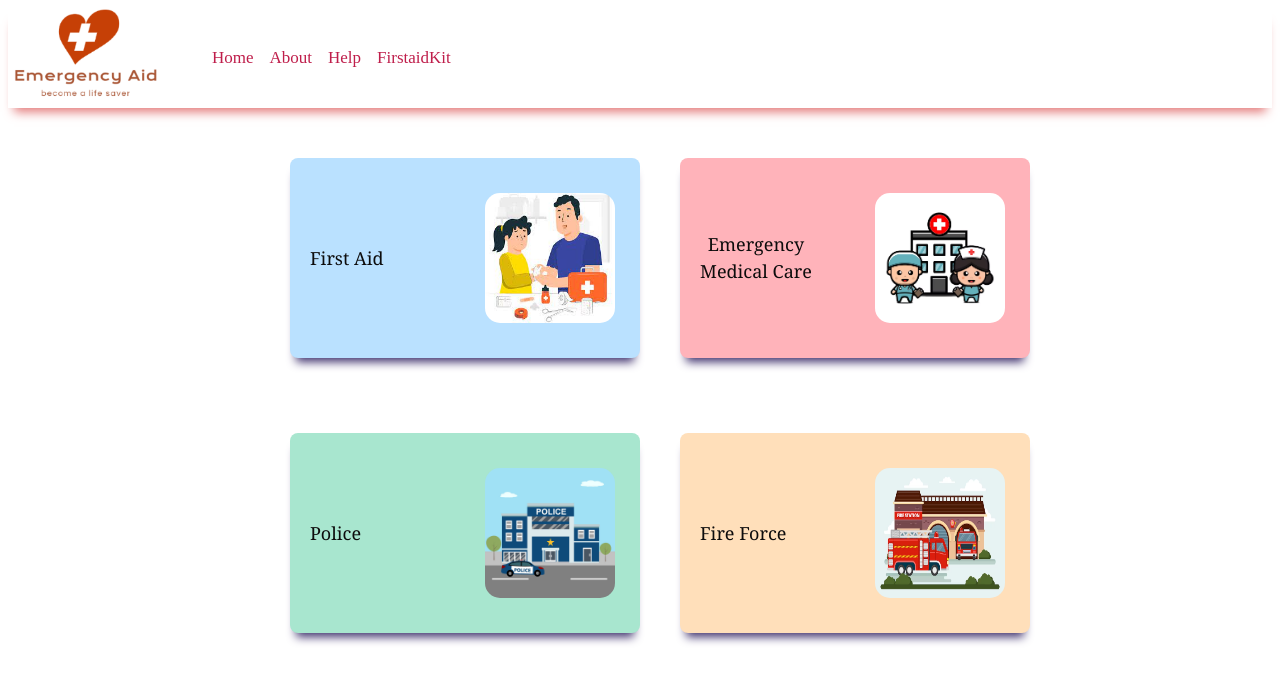
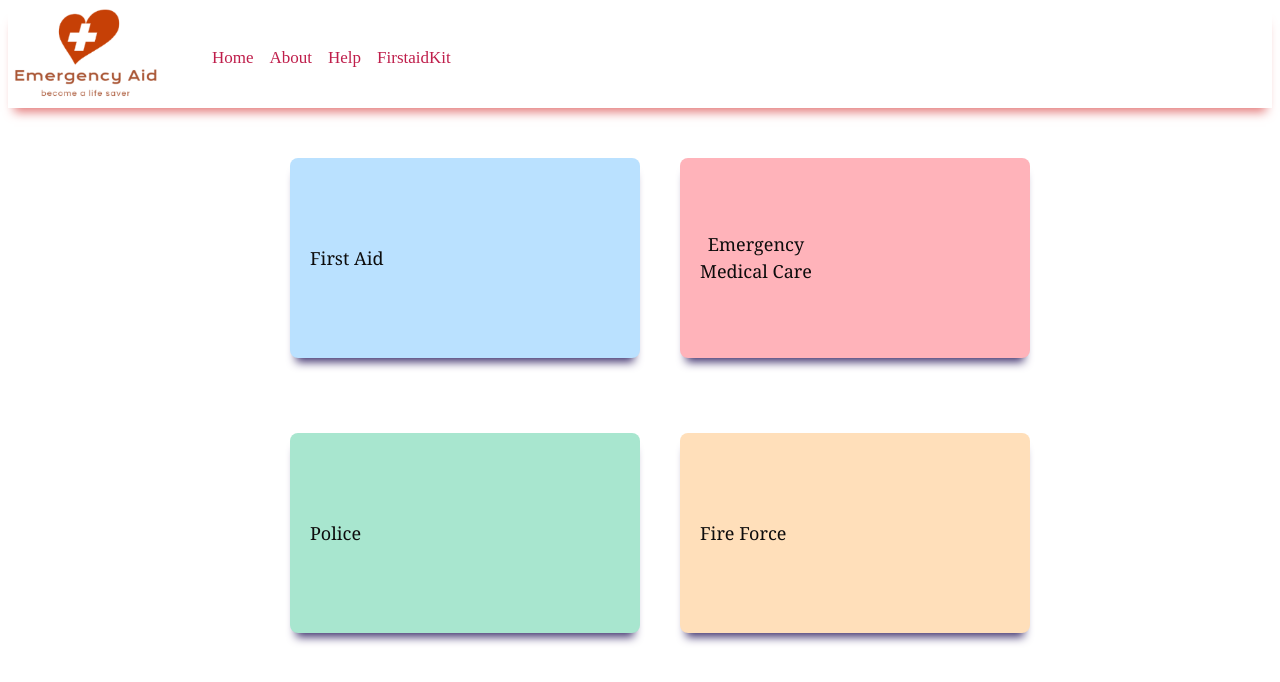
Before and after one commit to AneenaAntonyV/mini_project_s6, a React (Create React App) app: page / in a window 1280 px wide. Shown: the top 682 px of the page. Built offline with nearby package versions, Linux system fonts and the light colour scheme.

Commit message:
Add new data to the branch

```diff
--- a/src/pages/Home.js
+++ b/src/pages/Home.js
@@ -1,10 +1,10 @@
 import React from 'react';
 import "../styles/home.css";
 import {Link} from "react-router-dom";
-import Img1 from "../assets/firstaid.jpg";
-import Img2 from "../assets/medicalcare.avif";
-import Img3 from "../assets/police.jpg";
-import Img4 from "../assets/firestation.avif";
+// import Img1 from "../assets/firstaid.jpg";
+// import Img2 from "../assets/medicalcare.avif";
+// import Img3 from "../assets/police.jpg";
+// import Img4 from "../assets/firestation.avif";
 const Home = () => {
     return (
       <div>
@@ -12,13 +12,13 @@ const Home = () => {
               <h1 id='hheading'></h1>
             <Link to ="/firstaid">
               <button id='btn1' className='hbutton'>
-              <img  id='img1' src={Img1} alt='img not found'/>
+              {/* <img  id='img1' src={Img1} alt='img not found'/> */}
                 First Aid
             </button>
             </Link>
             <Link to ="/emergency">
               <button id='btn2' className='hbutton'>
-              <img  id='img2' src={Img2} alt='img not found'/>
+              {/* <img  id='img2' src={Img2} alt='img not found'/> */}
                 Emergency<br /> Medical Care</button>
             </Link>
         </div>
@@ -26,12 +26,12 @@ const Home = () => {
       <div className='bottom'>
         <Link to ="/police">
           <button id='btn3' className='hbutton'>
-          <img  id='img3' src={Img3} alt='img not found'/>
+          {/* <img  id='img3' src={Img3} alt='img not found'/> */}
               Police</button>
         </Link>
         <Link to ="/fireforce">
           <button id='btn4' className='hbutton'>
-          <img  id='img4' src={Img4} alt='img not found'/>
+          {/* <img  id='img4' src={Img4} alt='img not found'/> */}
             Fire Force</button>
         </Link>
       </div>
```
